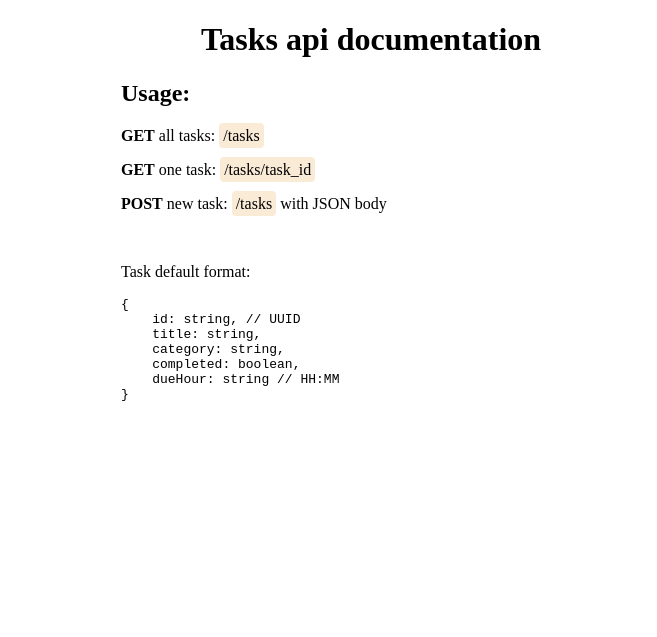
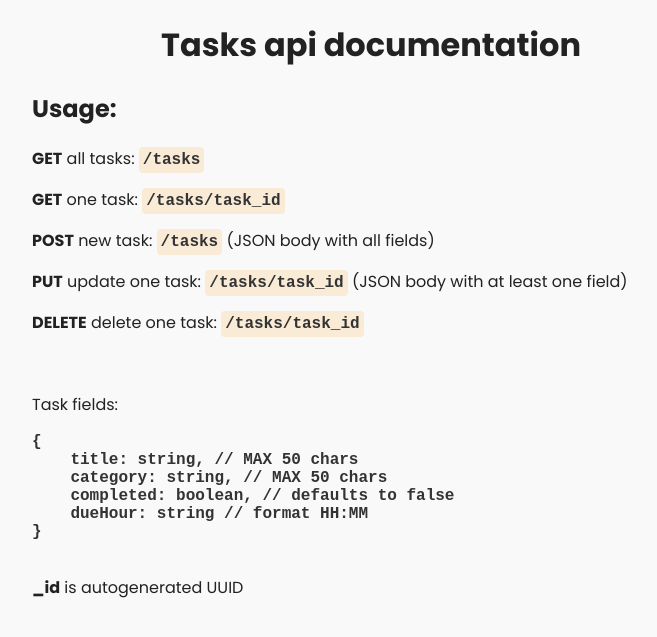
Before and after one commit to famgz/tasks-api, a Flask app: page / in a window 1280 px wide. Shown: the top 637 px of the page, without its empty margins (269-926 px from the left). Run offline with Flask 3, Linux system fonts and the light colour scheme; parts of the project's set-up code (start-up, migrations or seed data) failed here and were passed over.

Commit message:
docs: improved api documentation

```diff
--- a/templates/docs.html
+++ b/templates/docs.html
@@ -3,8 +3,29 @@
   <head>
     <meta charset="UTF-8" />
     <meta name="viewport" content="width=device-width, initial-scale=1.0" />
+    <link rel="preconnect" href="https://fonts.googleapis.com" />
+    <link rel="preconnect" href="https://fonts.gstatic.com" crossorigin />
+    <link
+      href="https://fonts.googleapis.com/css2?family=Poppins:ital,wght@0,100;0,200;0,300;0,400;0,500;0,600;0,700;0,800;0,900;1,100;1,200;1,300;1,400;1,500;1,600;1,700;1,800;1,900&display=swap"
+      rel="stylesheet" />
     <style>
+      body {
+        background-color: #f9f9f9;
+        color: #222;
+      }
+      * {
+        font-family: 'Poppins', sans-serif;
+      }
+      .container {
+        max-width: 678px;
+        margin: 1rem auto;
+      }
       .code {
+        font-family: monospace, monospace;
+        font-weight: 600;
+        color: #333;
+      }
+      span.code {
         background-color: antiquewhite;
         border-radius: 4px;
         padding: 4px;
@@ -15,7 +36,7 @@
     </style>
   </head>
   <body>
-    <div style="max-width: 500px; margin: 1rem auto">
+    <div class="container">
       <h1 style="text-align: center">Tasks api documentation</h1>
       <h2>Usage:</h2>
       <p><strong>GET</strong> all tasks: <span class="code">/tasks</span></p>
@@ -23,22 +44,31 @@
         <strong>GET</strong> one task: <span class="code">/tasks/task_id</span>
       </p>
       <p>
-        <strong>POST</strong> new task: <span class="code">/tasks</span> with
-        JSON body
+        <strong>POST</strong> new task: <span class="code">/tasks</span>
+        (JSON body with all fields)
+      </p>
+      <p>
+        <strong>PUT</strong> update one task:
+        <span class="code">/tasks/task_id</span>
+        (JSON body with at least one field)
+      </p>
+      <p>
+        <strong>DELETE</strong> delete one task:
+        <span class="code">/tasks/task_id</span>
       </p>
 
       <br />
-      <p>Task default format:</p>
+      <p>Task fields:</p>
       <div>
-        <pre>
+        <pre class="code">
 {
-    id: string, // UUID
-    title: string,
-    category: string,
-    completed: boolean,
-    dueHour: string // HH:MM
+    title: string, // MAX 50 chars
+    category: string, // MAX 50 chars
+    completed: boolean, // defaults to false
+    dueHour: string // format HH:MM
 }
         </pre>
+        <p><strong>_id</strong> is autogenerated UUID</p>
       </div>
     </div>
   </body>
```
